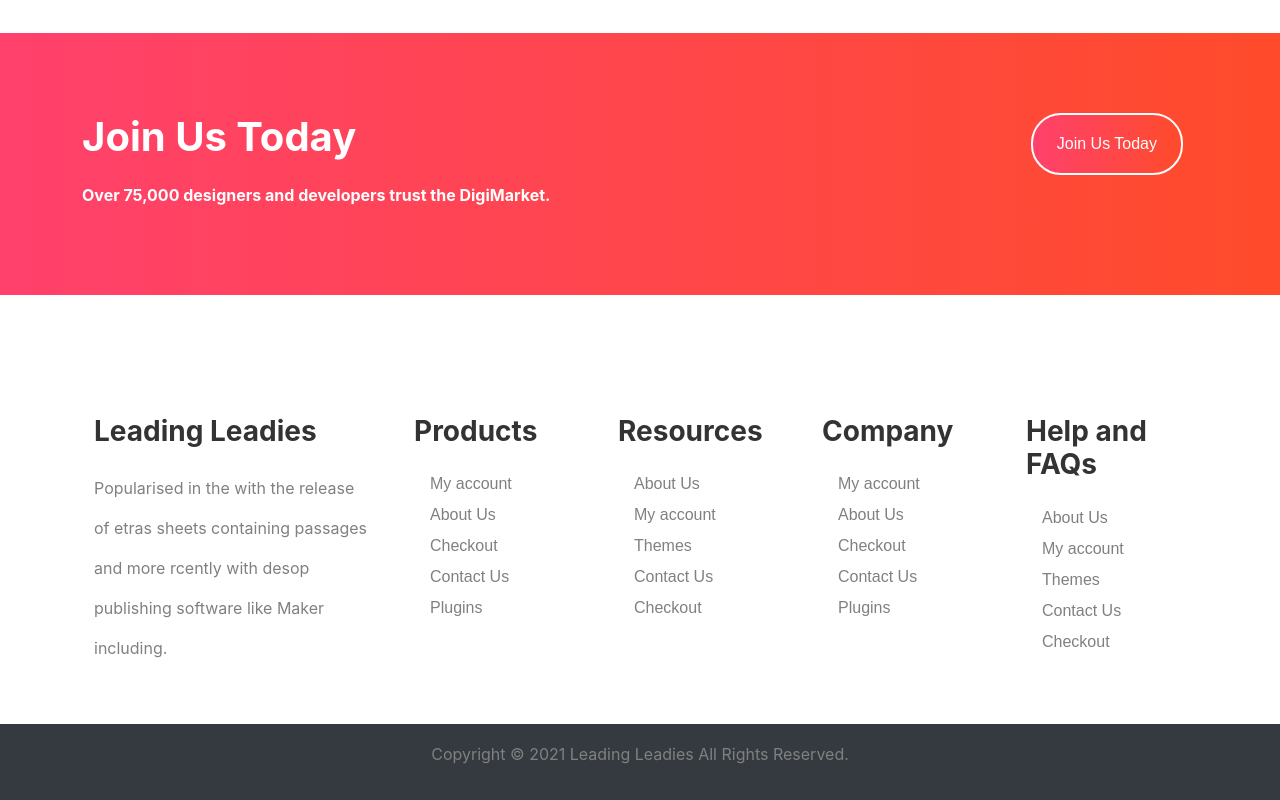
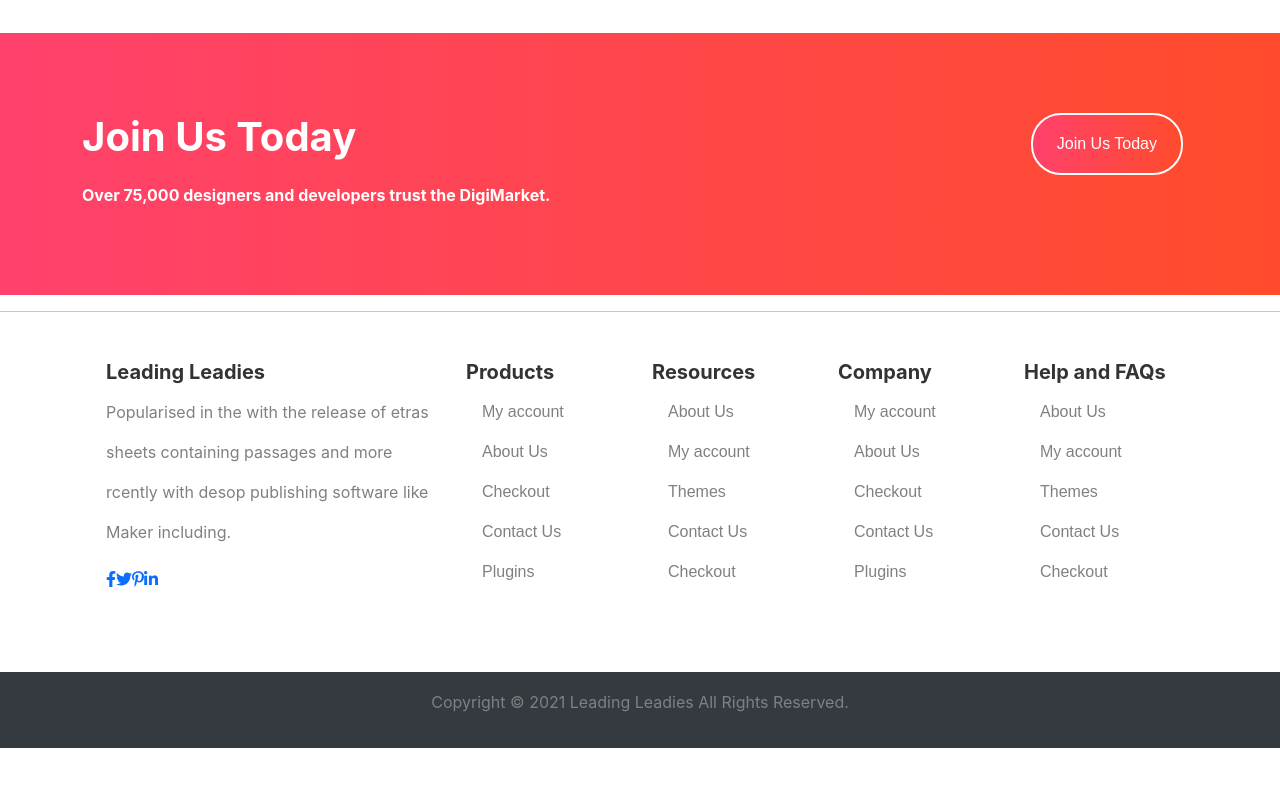
Before and after one commit to Sara-M5/Leading-Leadies, a React (Create React App) app: page / in a window 1280 px wide. Shown: the part 9693-10493 px from the top of the page. After the commit the page ends 10441 px from the top, so only its background shows below. Built offline with nearby package versions, Linux system fonts and the light colour scheme.

Commit message:
Update LastPart.js

```diff
--- a/src/Parts/LastPart/LastPart.js
+++ b/src/Parts/LastPart/LastPart.js
@@ -5,27 +5,39 @@ import  { NavLink }  from 'react-router-dom';
 const LastPart = () => {
     return(
        <div className="foot">
-           <div className="container">
-        <div className="row">
-            <div className="colL">
-                <h3>Leading Leadies</h3>
+        <hr />
+           <div className="container mt-5">
+           <div className="row justify-content-between">
+           <div className="col-md-4">
+
+                <div className="row">
+                <h5>Leading Leadies</h5>
                 <p>Popularised in the with the release
                      of etras sheets containing passages and more rcently
                      with desop publishing software like Maker including.</p>
-                     <i></i>
-            </div>
-            <div className="col">
-                <h3>Products</h3>
-                <div>
+
+                <div className="footer-icons">
+                  <NavLink to="/"><i className="footer-icon fIcon fab fa-facebook-f"></i></NavLink>
+                  <NavLink to="/"><i className="footer-icon tIcon fab fa-twitter"></i></NavLink>
+                  <NavLink to="/"><i className="footer-icon pIcon fab fa-pinterest-p"></i></NavLink>
+                  <NavLink to="/"><i className="footer-icon iIcon fab fa-linkedin-in"></i></NavLink>
+                </div>
+
+               </div>
+           </div>
+
+           <div className="col-md-2">
+                 <h5>Products</h5>
                  <NavLink className="nav-link"to="/">My account</NavLink>
                  <NavLink className="nav-link"to="/">About Us</NavLink>
                  <NavLink className="nav-link"to="/">Checkout</NavLink>
                  <NavLink className="nav-link"to="/">Contact Us</NavLink>
                  <NavLink className="nav-link"to="/">Plugins</NavLink>
-                 </div>
+
             </div>
-            <div className="col">
-                <h3>Resources</h3>
+
+            <div className="col-md-2">
+                 <h5>Resources</h5>
                  <NavLink className="nav-link" to="/">About Us</NavLink>
                  <NavLink className="nav-link" to="/">My account</NavLink>
                  <NavLink className="nav-link"to="/">Themes</NavLink>
@@ -33,8 +45,9 @@ const LastPart = () => {
                  <NavLink className="nav-link"to="/">Checkout</NavLink>
 
             </div>
-            <div className="col">
-                <h3>Company</h3>
+
+            <div className="col-md-2">
+                 <h5>Company</h5>
                  <NavLink className="nav-link"to="/">My account</NavLink>
                  <NavLink className="nav-link"to="/">About Us</NavLink>
                  <NavLink className="nav-link"to="/">Checkout</NavLink>
@@ -42,23 +55,25 @@ const LastPart = () => {
                  <NavLink className="nav-link"to="/">Plugins</NavLink>
 
             </div>
-            <div className="col">
-                <h3>Help and FAQs</h3>
+
+            <div className="col-md-2">
+                 <h5>Help and FAQs</h5>
                  <NavLink className="nav-link" to="/">About Us</NavLink>
                  <NavLink className="nav-link"to="/">My account</NavLink>
                  <NavLink className="nav-link"to="/">Themes</NavLink>
                  <NavLink className="nav-link"to="/">Contact Us</NavLink>
                  <NavLink className="nav-link"to="/">Checkout</NavLink>
 
-
+            </div>
 
         </div>
-        </div>
-        </div>
+      </div>
+
         <div className="footer">
         <p>Copyright © 2021 Leading Leadies All Rights Reserved.</p>
         </div>
-        </div>
+
+  </div>
 
 
     );
```
